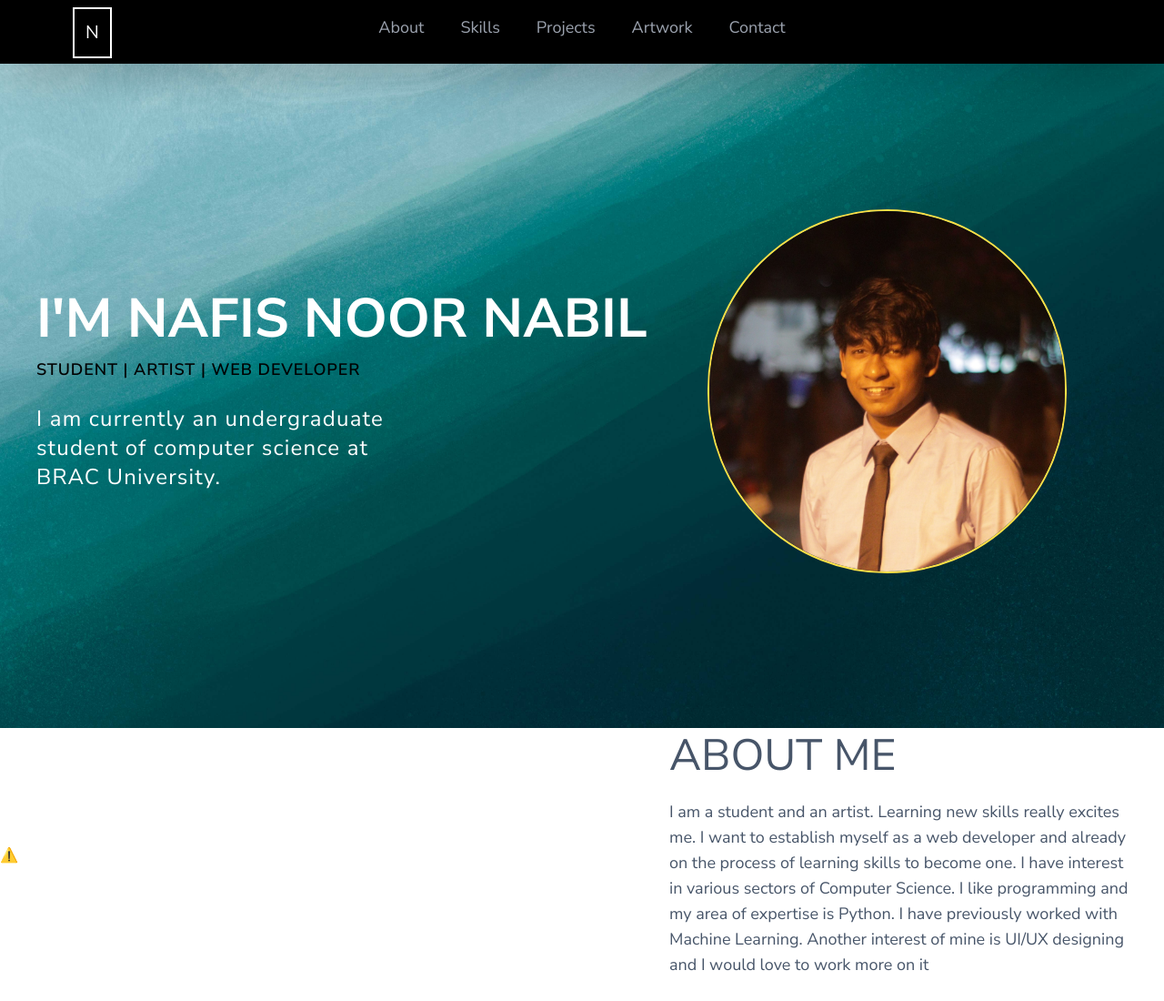
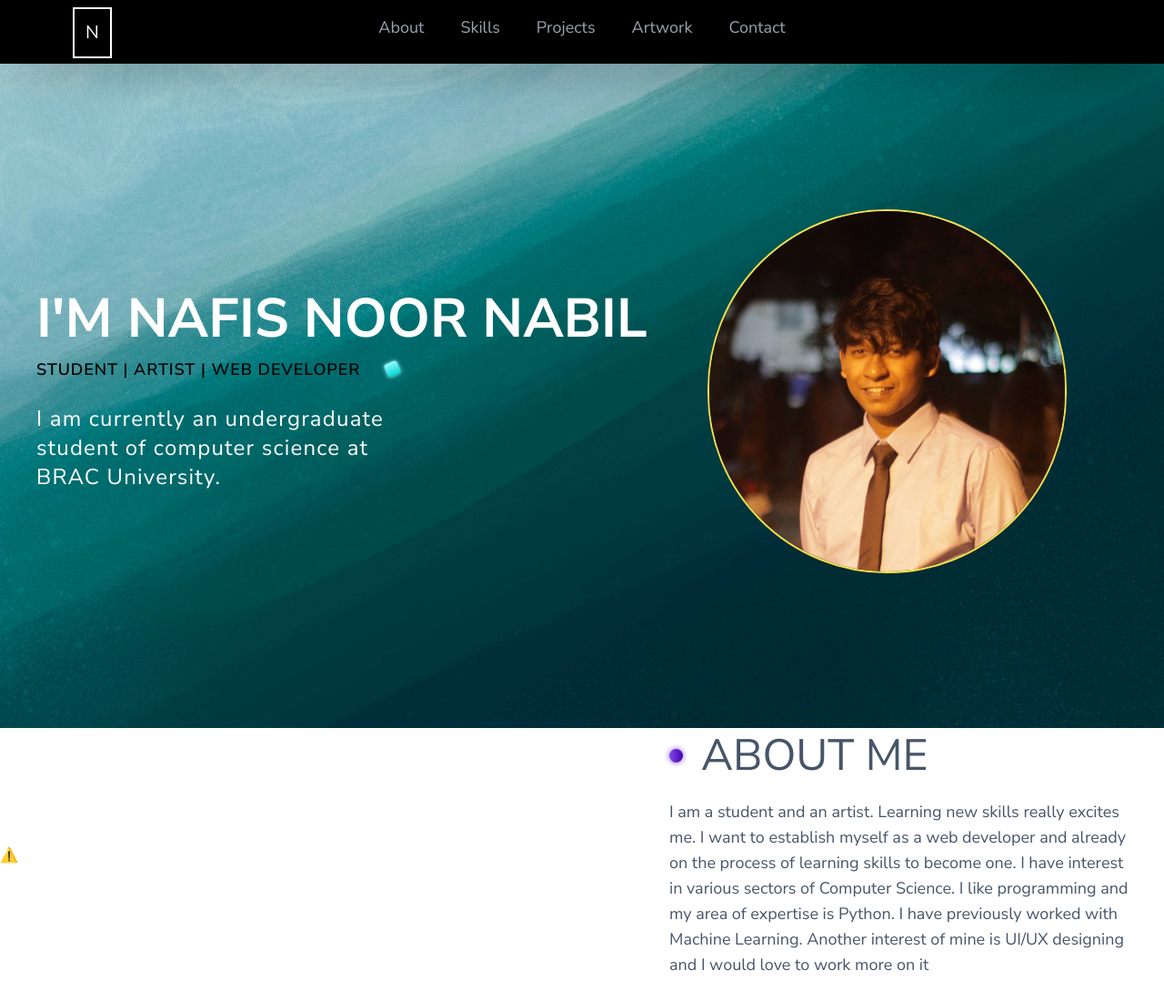
Before and after one commit to NafisNoorNabil/nafisnoornabil-portfolio, a website: page index.html in a window 1280 px wide. Shown: the top 1100 px of the page at 91% size. Drawn offline with nearby package versions, Linux system fonts and the light colour scheme; no server answers; a web font is replaced by a local one.

Commit message:
Added Animations

```diff
--- a/index.html
+++ b/index.html
@@ -60,8 +60,13 @@
         <div class=" pt-40 pb-40  section-container justify-between mx-auto items-center flex  flex-col md:flex-row p-6 space-y-10 md:space-y-0">
             <div class=" w-4/5 md:text-left text-center space-y-3">
                 <h1 id="topname" class="md:text-6xl md:text-white text-4xl font-bold font-nunito uppercase"></h1>
-                <p class=" text-black font-nunito text-lg tracking-wider font-semibold leading-7">
-                    STUDENT | ARTIST | WEB DEVELOPER</p>
+                <div class="flex space-x-7 items-center">
+                    <p class=" text-black font-nunito text-lg tracking-wider font-semibold leading-7">
+                        STUDENT | ARTIST | WEB DEVELOPER</p>
+                    <div class="box1">
+                        <span></span>
+                    </div>
+                </div>
                 <p class="  max-w-96 text-white md:slate-200 pt-3 font-nunito md:text-2xl text-xl tracking-wider leading-10">
                     I am currently an undergraduate student of computer science at BRAC University.</p>
             </div>
@@ -78,7 +83,14 @@
                 <lottie-player src="https://assets8.lottiefiles.com/packages/lf20_xcpxkfnu.json"  background="transparent"  speed="1"    loop  autoplay></lottie-player>
             </div>
             <div class="reveal md:absolute p-6  md:right-0  md:px-8 md:py-14 rounded-lg ">
-                <h2 class="max-w-lg mt-10 mb-6 text-4xl text-center md:text-left md:text-5xl md:mt-0 uppercase">About Me</h2>
+                <div class="flex items-center mb-6 space-x-5">
+                    <div class="box2">
+                        <span></span>
+                    </div>
+                    <h2 class="max-w-lg mt-10 text-4xl text-center md:text-left md:text-5xl md:mt-0 uppercase">About Me</h2>
+
+                </div>
+
                 <p class="max-w-lg text-center text-lg md:text-left">I am a student and an artist. Learning new skills really excites me. I want to establish myself as a web developer and already on the process of learning skills to become one. I have interest in various sectors of Computer Science. I like programming and my area of expertise is Python. I have previously worked with Machine Learning. Another interest of mine is UI/UX designing and I would love to work more on it</p>
             </div>
         </div>
--- a/input.css
+++ b/input.css
@@ -187,3 +187,43 @@
   #topname.typing-complete::after {
     content: ' ';
   }
+
+
+
+.box1 {
+    width:15px;
+    height:15px;
+    background-image: linear-gradient(to right, rgb(151, 251, 251), rgb(0, 214, 214));
+    animation: rotate 3s linear infinite;
+    border-radius: 3px;
+    box-shadow: 0 0 4px rgb(151, 251, 251);
+}
+
+@keyframes rotate {
+    0% {
+        transform: rotate(0deg);
+    }
+    100% {
+        transform: rotate(360deg);
+    }
+}
+
+.box2 {
+    width:15px;
+    height:15px;
+    background-image: linear-gradient(to right, rgb(128, 74, 235), rgb(69, 1, 172));
+    animation: fadeIn 3s linear infinite;
+    border-radius: 10px;
+    box-shadow: 0 0 6px rgb(136, 77, 255);
+}
+@keyframes fadeIn {
+    0% {
+        opacity:0;
+    }
+    50% {
+        opacity:5;
+    }
+    100% {
+        opacity:0;
+    }
+}
```
Also changed, not shown: css/style.css.
